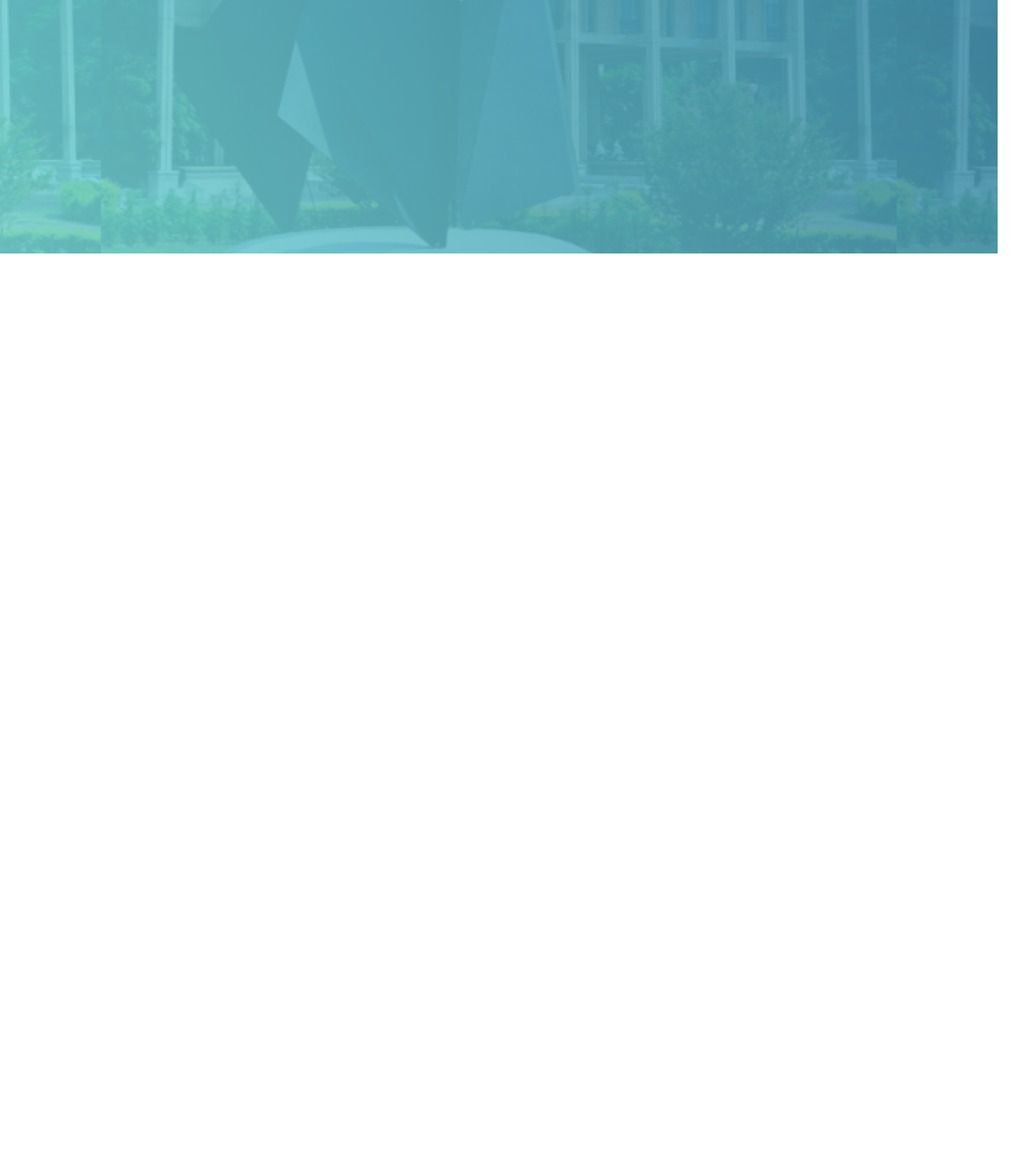
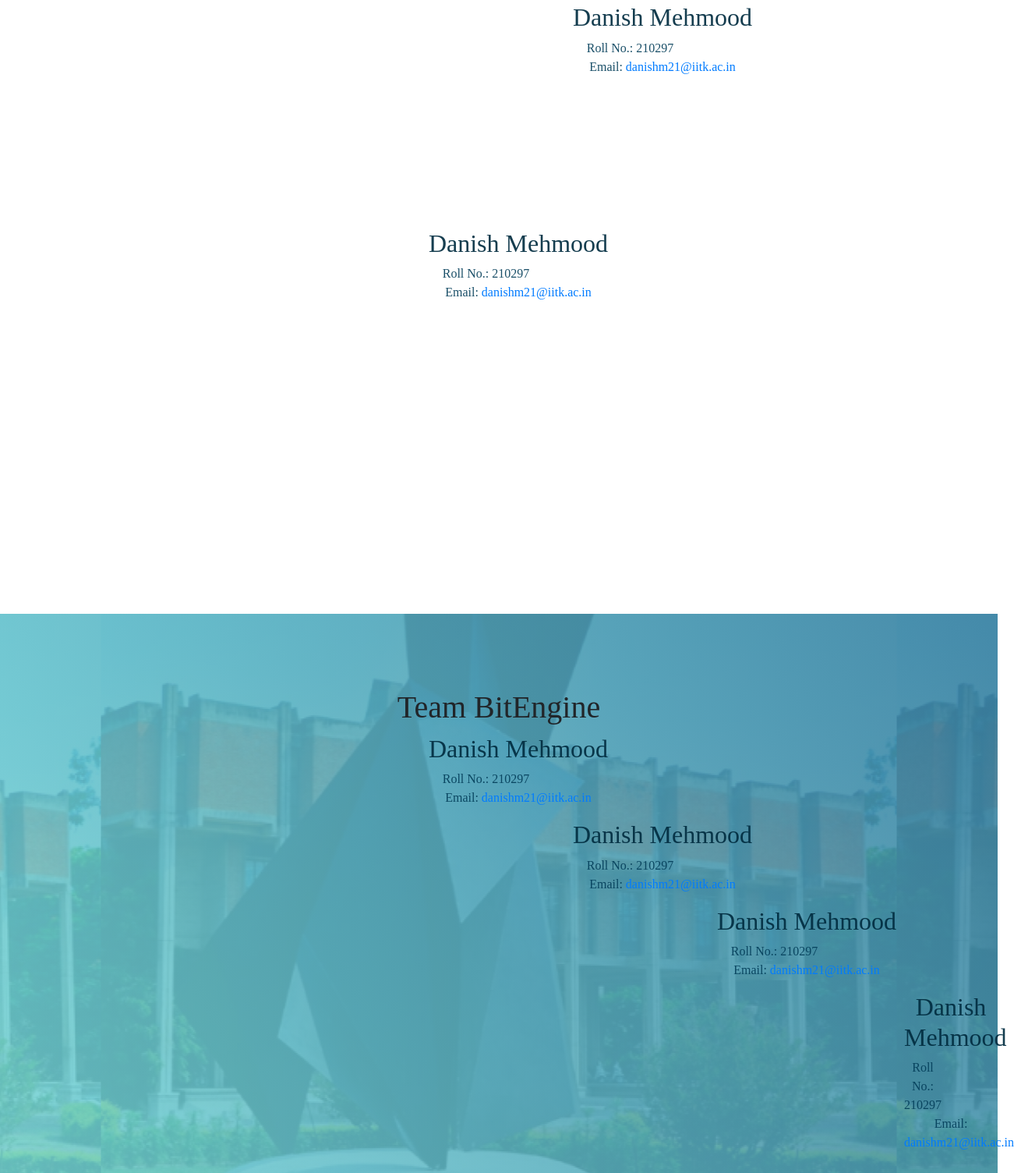
Before and after one commit to DanX069/CAEES-Frontend, a plain HTML site: page BitEngine/credits.html in a window 1280 px wide. Shown: the part 475-1979 px from the top of the page at 78% size, 1301 px wide, since content can reach past the window. Before the commit the page ends 807 px from the top, so only its background shows below. Drawn offline with nearby package versions, Linux system fonts and the light colour scheme.

Commit message:
Update credits.html

```diff
--- a/BitEngine/credits.html
+++ b/BitEngine/credits.html
@@ -54,18 +54,64 @@
 
     </header>
     <div class="background">
-
-
-
-      <!-- jQuery and Bootstrap JS -->
-      <script src="https://code.jquery.com/jquery-3.2.1.slim.min.js"></script>
-      <script src="https://maxcdn.bootstrapcdn.com/bootstrap/4.0.0/js/bootstrap.min.js"></script>
-      <!-- Custom JS -->
-      <script>
-        // Add barcode scanner functionality here
-      </script>
-
-    </div>
+      <h1>Team BitEngine</h1>
+      <div class="profile-card" style="margin-top: 0.625rem; margin-left: 3.125rem;">
+          <div class="info">
+            <h2 style="color: rgba(1, 44, 64, 0.922);">Danish Mehmood</h2>
+            <p style="margin-top: 0rem; margin-bottom: 0rem; display: inline-block; margin-right: 5.188rem; color: rgba(2, 61, 88, 0.905); font-weight: 500;">Roll No.: 210297</p>
+            <p style="margin-top: 0rem; color: rgba(2, 61, 88, 0.905); font-weight: 500;">Email: <a href="mailto:danishm21@iitk.ac.in">danishm21@iitk.ac.in</a></p>
+          </div>
+        </div>
+      <div class="profile-card" style="margin-left: 26.25rem; margin-top: 0.625rem ; bottom: 25.625rem;">
+          <div class="info">
+            <h2 style="color: rgba(1, 44, 64, 0.922);">Danish Mehmood</h2>
+            <p style="margin-top: 0rem; margin-bottom: 0rem; display: inline-block; margin-right: 5.188rem; color: rgba(2, 61, 88, 0.905); font-weight: 500;">Roll No.: 210297</p>
+            <p style="margin-top: 0rem; color: rgba(2, 61, 88, 0.905); font-weight: 500;">Email: <a href="mailto:danishm21@iitk.ac.in">danishm21@iitk.ac.in</a></p>
+          </div>
+        </div>
+        <div class="profile-card" style="margin-left: 49.375rem; margin-top: 0.625rem ; bottom: 51.25rem;">
+          <div class="info">
+            <h2 style="color: rgba(1, 44, 64, 0.922);">Danish Mehmood</h2>
+            <p style="margin-top: 0rem; margin-bottom: 0rem; display: inline-block; margin-right: 5.188rem; color: rgba(2, 61, 88, 0.905); font-weight: 500;">Roll No.: 210297</p>
+            <p style="margin-top: 0rem; color: rgba(2, 61, 88, 0.905); font-weight: 500;">Email: <a href="mailto:danishm21@iitk.ac.in">danishm21@iitk.ac.in</a></p>
+          </div>
+        </div>
+        <div class="profile-card" style="margin-left: 72.5rem; margin-top: 0.625rem ; bottom: 76.875rem;">
+          <div class="info">
+            <h2 style="color: rgba(1, 44, 64, 0.922);">Danish Mehmood</h2>
+            <p style="margin-top: 0rem; margin-bottom: 0rem; display: inline-block; margin-right: 5.188rem; color: rgba(2, 61, 88, 0.905); font-weight: 500;">Roll No.: 210297</p>
+            <p style="margin-top: 0rem; color: rgba(2, 61, 88, 0.905); font-weight: 500;">Email: <a href="mailto:danishm21@iitk.ac.in">danishm21@iitk.ac.in</a></p>
+          </div>
+        </div>
+        <div class="profile-card" style="margin-top: -75rem; margin-left: 3.125rem;">
+          <div class="info">
+            <h2 style="color: rgba(1, 44, 64, 0.922);">Danish Mehmood</h2>
+            <p style="margin-top: 0rem; margin-bottom: 0rem; display: inline-block; margin-right: 5.188rem; color: rgba(2, 61, 88, 0.905); font-weight: 500;">Roll No.: 210297</p>
+            <p style="margin-top: 0rem; color: rgba(2, 61, 88, 0.905); font-weight: 500;">Email: <a href="mailto:danishm21@iitk.ac.in">danishm21@iitk.ac.in</a></p>
+          </div>
+        </div>
+        <div class="profile-card" style="margin-left: 26.25rem; margin-top: -25rem;">
+          <div class="info">
+            <h2 style="color: rgba(1, 44, 64, 0.922);">Danish Mehmood</h2>
+            <p style="margin-top: 0rem; margin-bottom: 0rem; display: inline-block; margin-right: 5.188rem; color: rgba(2, 61, 88, 0.905); font-weight: 500;">Roll No.: 210297</p>
+            <p style="margin-top: 0rem; color: rgba(2, 61, 88, 0.905); font-weight: 500;">Email: <a href="mailto:danishm21@iitk.ac.in">danishm21@iitk.ac.in</a></p>
+          </div>
+          </div>
+          <div class="profile-card" style="margin-left: 49.375rem; margin-top: -25rem;">
+              <div class="info">
+                <h2 style="color: rgba(1, 44, 64, 0.922);">Danish Mehmood</h2>
+                <p style="margin-top: 0rem; margin-bottom: 0rem; display: inline-block; margin-right: 5.188rem; color: rgba(2, 61, 88, 0.905); font-weight: 500;">Roll No.: 210297</p>
+                <p style="margin-top: 0rem; color: rgba(2, 61, 88, 0.905); font-weight: 500;">Email: <a href="mailto:danishm21@iitk.ac.in">danishm21@iitk.ac.in</a></p>
+              </div>
+            </div>
+            <div class="profile-card" style="margin-left: 72.5rem; margin-top: -25rem">
+              <div class="info">
+                <h2 style="color: rgba(1, 44, 64, 0.922);">Danish Mehmood</h2>
+                <p style="margin-top: 0rem; margin-bottom: 0rem; display: inline-block; margin-right: 5.188rem; color: rgba(2, 61, 88, 0.905); font-weight: 500;">Roll No.: 210297</p>
+                <p style="margin-top: 0rem; color: rgba(2, 61, 88, 0.905); font-weight: 500;">Email: <a href="mailto:danishm21@iitk.ac.in">danishm21@iitk.ac.in</a></p>
+              </div>
+            </div>
+          </div>
 
 
 </body>
```
